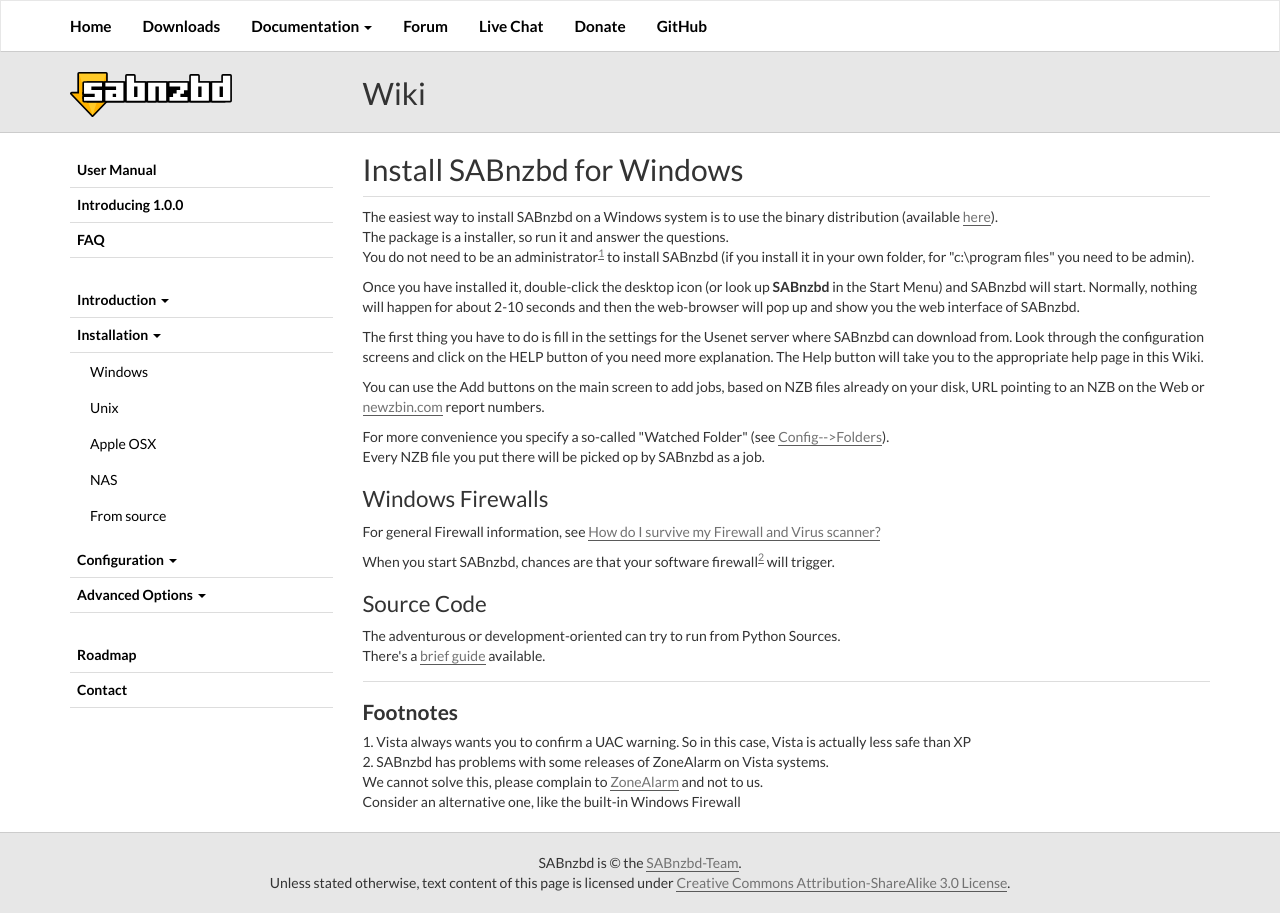
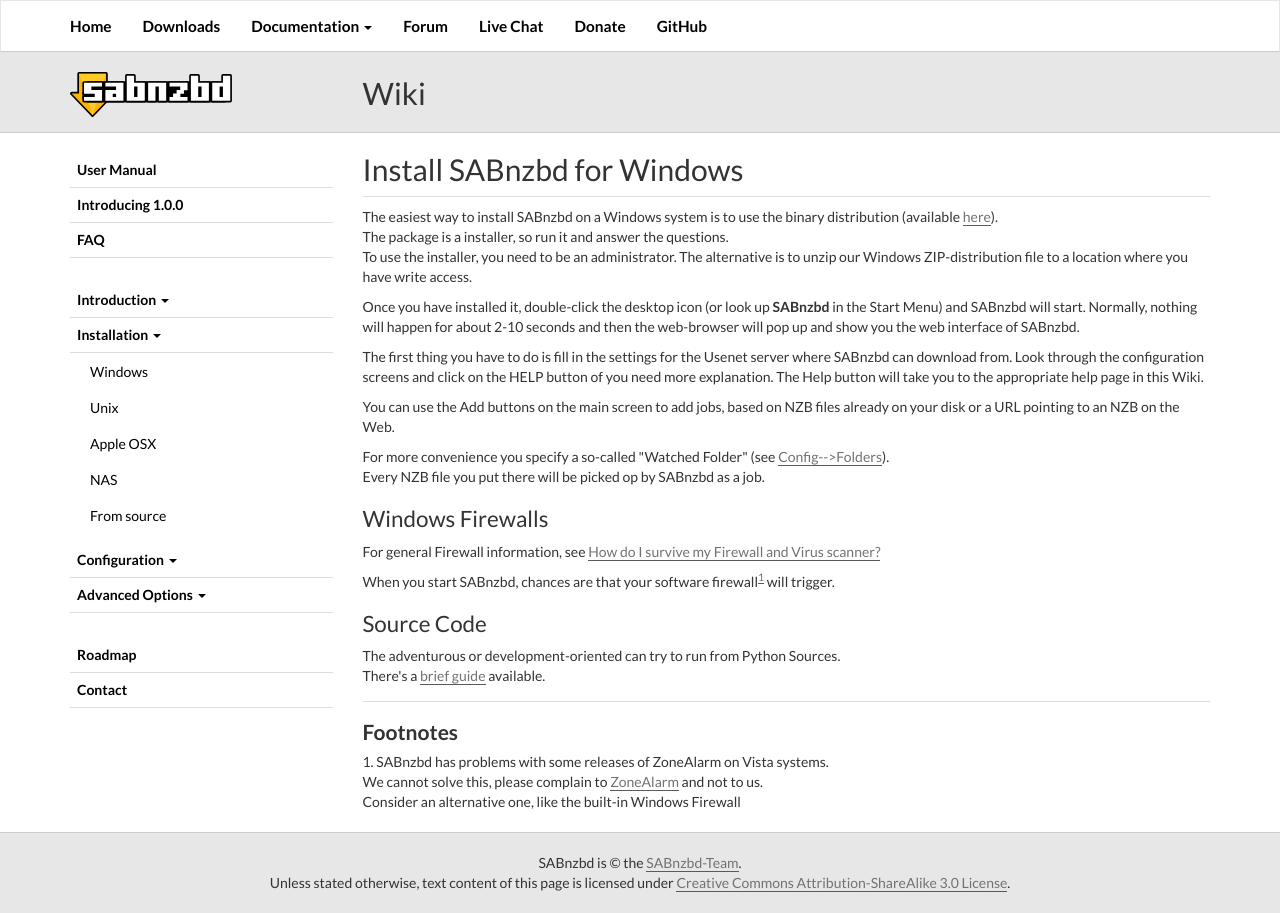
Before and after one commit to sabnzbd/sabnzbd.github.io, a Jekyll site: the page built from wiki/installation/install-windows.html, in a window 1280 px wide. Built offline with Jekyll 4.4.1, drawn with Linux system fonts in a browser that asks for light colours.

Commit message:
Update Windows installation
Remove obsolete info.

```diff
--- a/wiki/installation/install-windows.html
+++ b/wiki/installation/install-windows.html
@@ -3,27 +3,24 @@
 ---
 <p>The easiest way to install SABnzbd on a Windows system is to use the binary distribution (available <a href="https://github.com/sabnzbd/sabnzbd/releases">here</a>).<br>
     The package is a installer, so run it and answer the questions.<br>
-    You do not need to be an administrator<sup class="footnoteref"><a id="footnoteref-1" href="#footnote-1">1</a></sup> to install SABnzbd (if you install it in your own folder, for "c:\program files" you need to be admin).
+    To use the installer, you need to be an administrator. The alternative is to unzip our Windows ZIP-distribution file to a location where you have write access.
 </p>
 <p>Once you have installed it, double-click the desktop icon (or look up <strong>SABnzbd</strong> in the Start Menu) and SABnzbd will start. Normally, nothing will happen for about 2-10 seconds and then the web-browser will pop up and show you the web interface of SABnzbd.</p>
 <p>The first thing you have to do is fill in the settings for the Usenet server where SABnzbd can download from. Look through the configuration screens and click on the HELP button of you need more explanation. The Help button will take you to the appropriate help page in this Wiki.</p>
-<p>You can use the Add buttons on the main screen to add jobs, based on NZB files already on your disk, URL pointing to an NZB on the Web or <a class="vglnk" href="http://newzbin.com" rel="nofollow"><span>newzbin</span><span>.</span><span>com</span></a> report numbers.</p>
+<p>You can use the Add buttons on the main screen to add jobs, based on NZB files already on your disk or a URL pointing to an NZB on the Web.</p>
 <p>For more convenience you specify a so-called "Watched Folder" (see <a href="/wiki/configuration/1.0/folders">Config--&gt;Folders</a>).<br>
     Every NZB file you put there will be picked op by SABnzbd as a job.
 </p>
 <h2 id="toc0"><span>Windows Firewalls</span></h2>
 <p>For general Firewall information, see <a href="/wiki/extra/firewalls-and-virus-scanners">How do I survive my Firewall and Virus scanner?</a></p>
-<p>When you start SABnzbd, chances are that your software firewall<sup class="footnoteref"><a id="footnoteref-2" href="#footnote-2">2</a></sup> will trigger.</p>
+<p>When you start SABnzbd, chances are that your software firewall<sup class="footnoteref"><a id="footnoteref-1" href="#footnote-1">1</a></sup> will trigger.</p>
 <h2 id="toc1"><span>Source Code</span></h2>
 <p>The adventurous or development-oriented can try to run from Python Sources.<br>
     There's a <a href="/windows-source">brief guide</a> available.
 </p>
 <div class="footnotes-footer">
     <div class="title">Footnotes</div>
-    <div class="footnote-footer" id="footnote-1">
-        1. Vista always wants you to confirm a UAC warning. So in this case, Vista is actually less safe than XP
-    </div>
-    <div class="footnote-footer" id="footnote-2">2. SABnzbd has problems with some releases of ZoneAlarm on Vista systems.<br>
+    <div class="footnote-footer" id="footnote-1">1. SABnzbd has problems with some releases of ZoneAlarm on Vista systems.<br>
         We cannot solve this, please complain to <a href="http://www.zonealarm.com/" onclick="window.open(this.href, '_blank'); return false;">ZoneAlarm</a> and not to us.<br>
         Consider an alternative one, like the built-in Windows Firewall
     </div>
```
